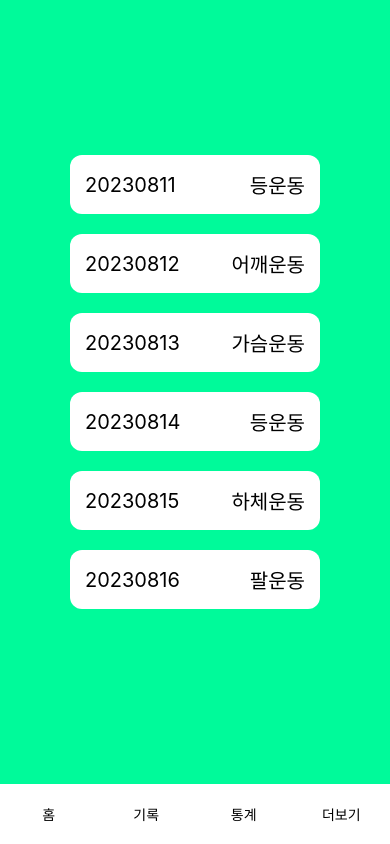
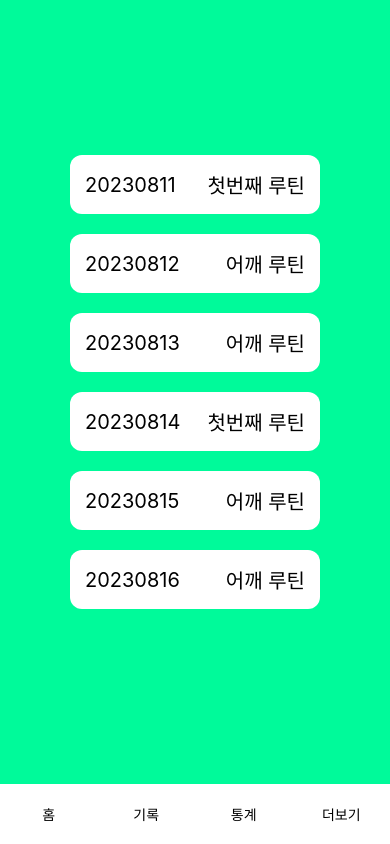
Before and after one commit to kigpand/healthinfo, a React Native app: screen /Record in a window 390 px wide. Built offline with nearby package versions, Linux system fonts and the light colour scheme.

Commit message:
prevlist 세팅

```diff
--- a/components/RecordList.tsx
+++ b/components/RecordList.tsx
@@ -21,10 +21,10 @@ export default function RecordList() {
         return (
           <Pressable
             style={styles.button}
-            onPress={() => onItemClick(item.exercise)}
+            onPress={() => onItemClick(item.title)}
             key={i}>
             <Text style={styles.text}>{item.date}</Text>
-            <Text style={styles.text}>{item.exercise}</Text>
+            <Text style={styles.text}>{item.title}</Text>
           </Pressable>
         );
       })}
--- a/components/modal/RecordViewModal.tsx
+++ b/components/modal/RecordViewModal.tsx
@@ -1,18 +1,24 @@
-import {StyleSheet, Text, View} from 'react-native';
+import {FlatList, StyleSheet, Text, View} from 'react-native';
+import {IRoutine} from '../../interface/IRoutine';
 
 type Props = {
-  modalItem: any;
+  modalItem: IRoutine;
 };
 
 export default function RecordViewModal({modalItem}: Props) {
   return (
-    <View style={style.container}>
-      <Text>modal</Text>
+    <View style={styles.container}>
+      <View style={styles.body}>
+        <Text style={styles.title}>루틴 명: {modalItem.title}</Text>
+        <FlatList
+          data={modalItem.routine}
+          renderItem={item => <Text>{item.item.title}</Text>}></FlatList>
+      </View>
     </View>
   );
 }
 
-const style = StyleSheet.create({
+const styles = StyleSheet.create({
   container: {
     flex: 1,
     position: 'absolute',
@@ -23,4 +29,15 @@ const style = StyleSheet.create({
     alignItems: 'center',
     justifyContent: 'center',
   },
+  body: {
+    width: '80%',
+    padding: 20,
+    borderRadius: 12,
+    backgroundColor: 'white',
+  },
+  title: {
+    textAlign: 'center',
+    fontSize: 20,
+    fontWeight: 'bold',
+  },
 });
--- a/data/data.ts
+++ b/data/data.ts
@@ -66,26 +66,26 @@ export const prevData: IRoutine[] = [
 export const record = [
   {
     date: '20230811',
-    exercise: '등운동',
+    title: '첫번째 루틴',
   },
   {
     date: '20230812',
-    exercise: '어깨운동',
+    title: '어깨 루틴',
   },
   {
     date: '20230813',
-    exercise: '가슴운동',
+    title: '어깨 루틴',
   },
   {
     date: '20230814',
-    exercise: '등운동',
+    title: '첫번째 루틴',
   },
   {
     date: '20230815',
-    exercise: '하체운동',
+    title: '어깨 루틴',
   },
   {
     date: '20230816',
-    exercise: '팔운동',
+    title: '어깨 루틴',
   },
 ];
--- a/navigation/NewData.tsx
+++ b/navigation/NewData.tsx
@@ -25,10 +25,8 @@ export default function NewData() {
         onChangeText={onChangeText}
       />
       {text !== '' && (
-        <Pressable style={style.button}>
-          <Text style={{color: 'white'}} onPress={onSubmit}>
-            등록
-          </Text>
+        <Pressable style={style.button} onPress={onSubmit}>
+          <Text style={{color: 'white'}}>등록</Text>
         </Pressable>
       )}
     </View>
```
